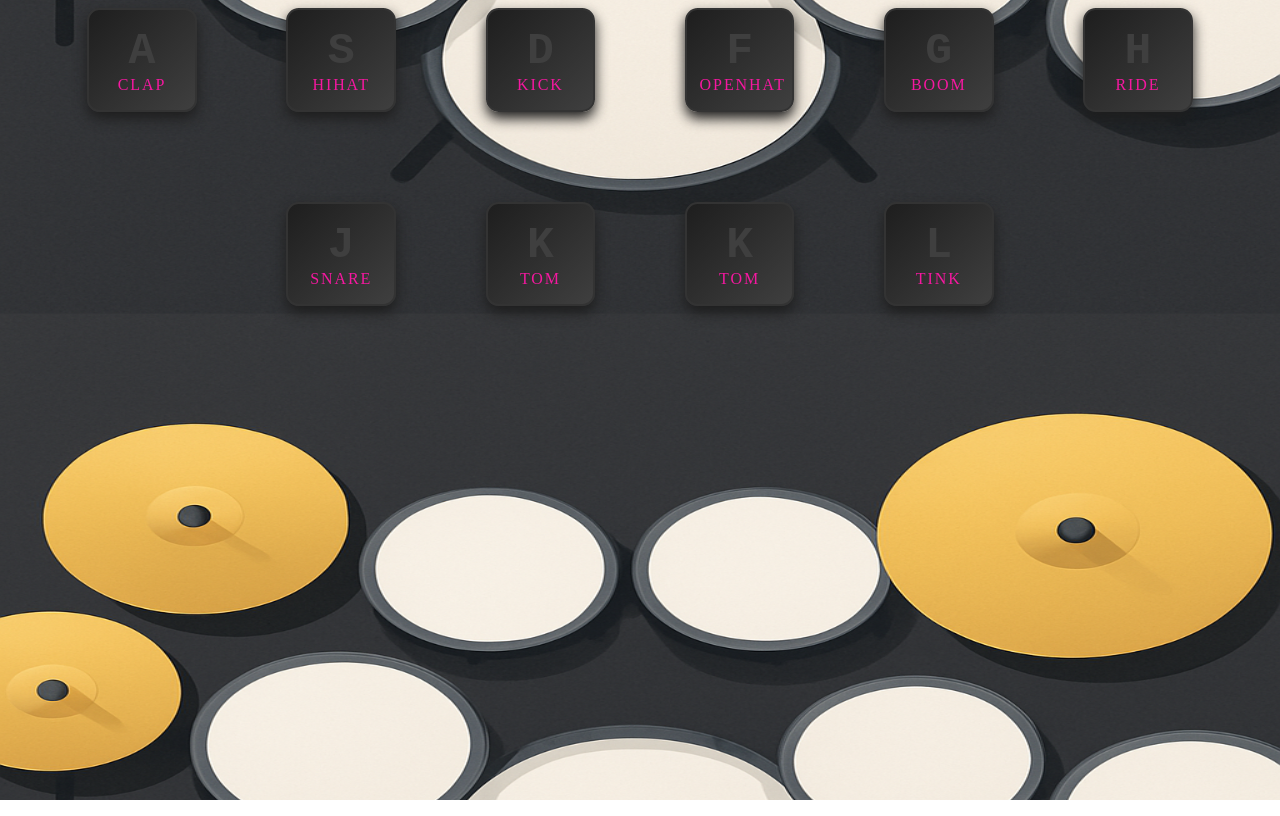
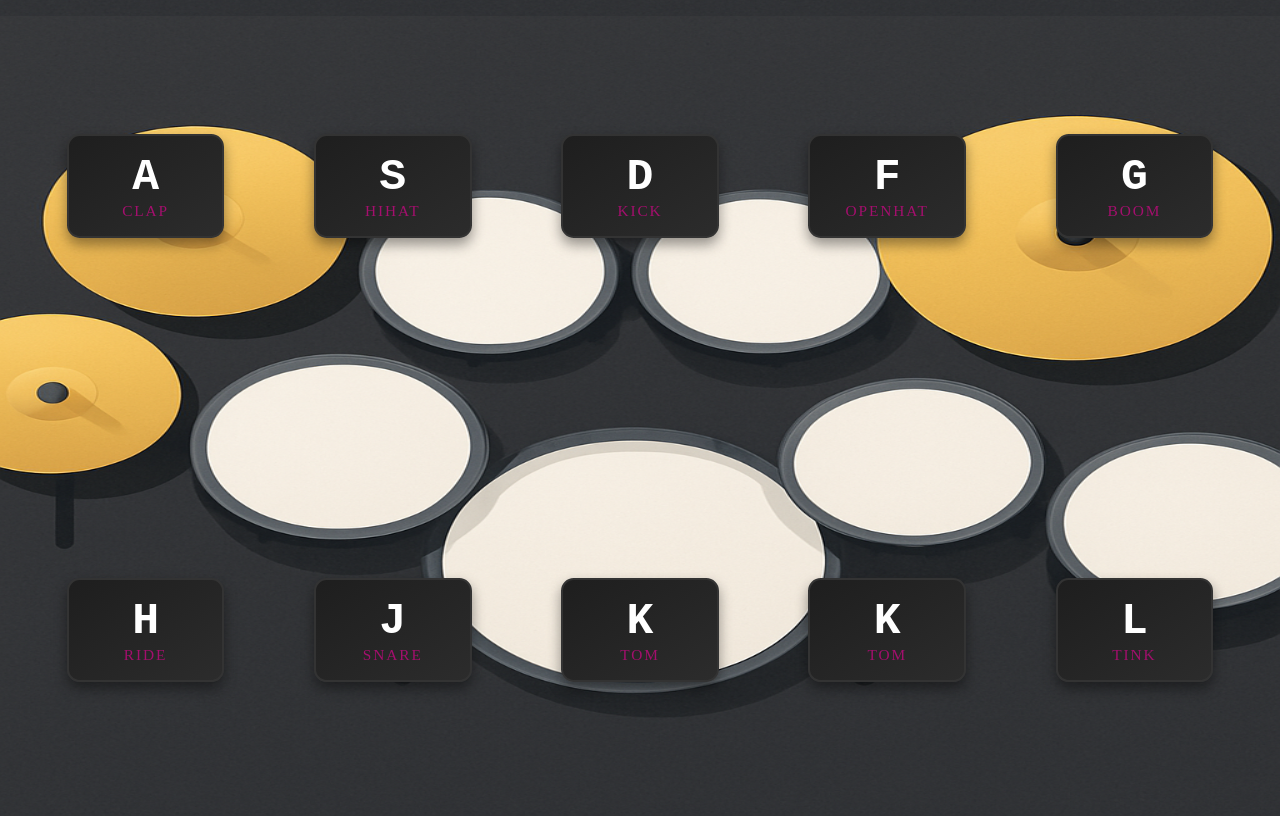
Before and after one commit to anagds04/Bateria-JS, a plain HTML site: page Bateria/Bateria/index.html in a window 1280 px wide. Drawn offline with Linux system fonts and the light colour scheme.

Commit message:
style.css

```diff
--- a/Bateria/Bateria/style.css
+++ b/Bateria/Bateria/style.css
@@ -1,55 +1,53 @@
-html{
-    background: url(fundo.png) bottom center;
+html {
+    background: url('fundo.png') bottom center;
     background-size: 100vw 100vh;
     margin: 0;
     padding: 0;
 }
- .keys {
+
+.keys {
     display: flex;
     flex-wrap: wrap;
-    min-width: 100vh;
+    gap: 7vw;
     justify-content: center;
     align-items: center;
-    gap: 7vw;
+    min-height: 100vh;
+}
 
- }
-
-  .key {
-    background: linear-gradient(to bottom right,#1e1e1e,#3f3f3f);
+.key {
+    background: linear-gradient(to bottom right, #1e1e1e, #2c2c2c);
     border: 0.2vw solid #333;
     border-radius: 1vw;
-    box-shadow: 0 0.5vw 1vw #1e1e1e;
-    padding:  2vh 1vw;
-    width: 10vh;
-    color:white ;
-    text-align:center;
-    transition: transform 0.1s aese, box-shadow 0.1s ease, border-color 0.1s ease;
+    box-shadow: 0 0.5vw 1vw rgba(0, 0, 0, 0.4);
+    padding: 2vh 1vw;
+    width: 10vw;
+    color: #fff;
+    text-align: center;
+    transition: transform 0.1s ease, box-shadow 0.1s ease, border-color 0.1s ease;
     cursor: pointer;
-  }
+}
 
-  .key:hover{
-    transform: scale(1.15);
-    border-color: #f518a0;
-    box-shadow: 0 0 1.5vw #f518a0;
-  }
+.key:hover {
+    box-shadow: 0 0 1.5vw rgba(255, 198, 0, 0.3);
+    border-color: #a30f6d;
+}
 
 .playing {
     transform: scale(1.15);
-    border-color: #f518a0;
-    box-shadow: 0 0 1.5vw #f518a0;
+    border-color: #a30f6d;
+    box-shadow: 0 0 1.5vw #a30f6d
 }
 
-kbd{
+kbd {
     display: block;
     font-size: 3.5vw;
     font-weight: bold;
-    color: #3f3f3f;
+    color: #ffffff;
 }
 
-.sound{
-    font-size: 1.2;
+.sound {
+    font-size: 1.2vw;
     text-transform: uppercase;
     letter-spacing: 0.15vw;
-    color: #f518a0;
+    color: #a30f6d;
     margin-top: 1vh;
-}
```
